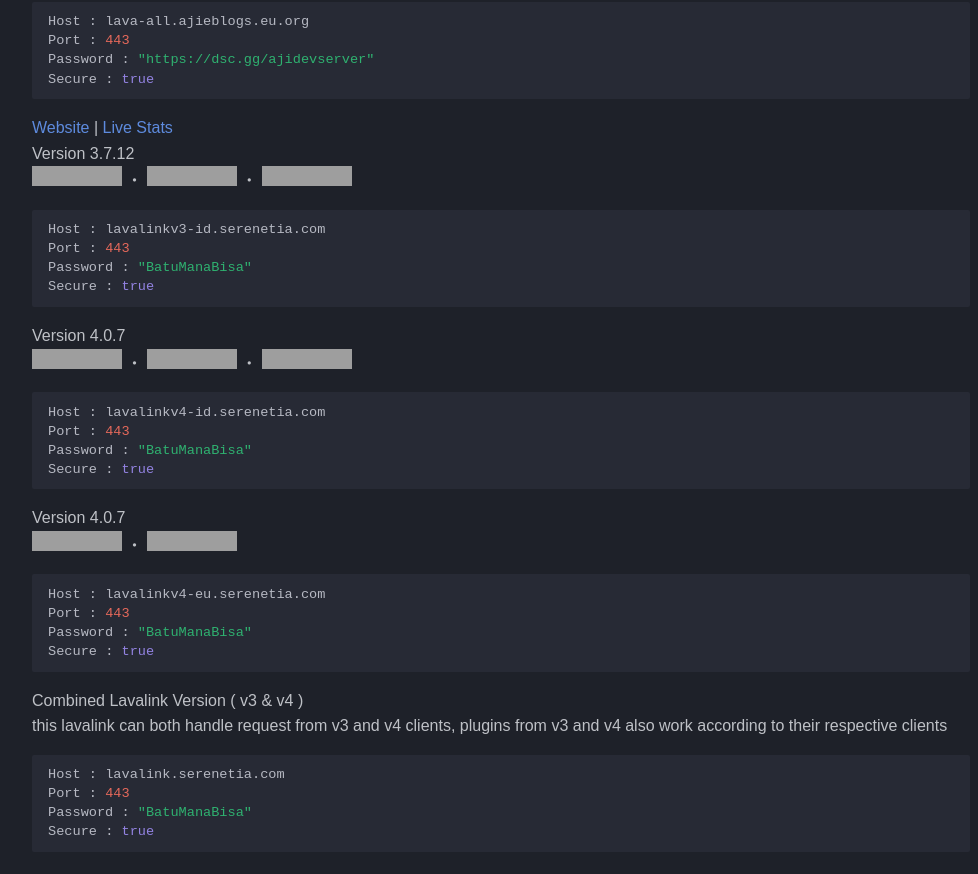
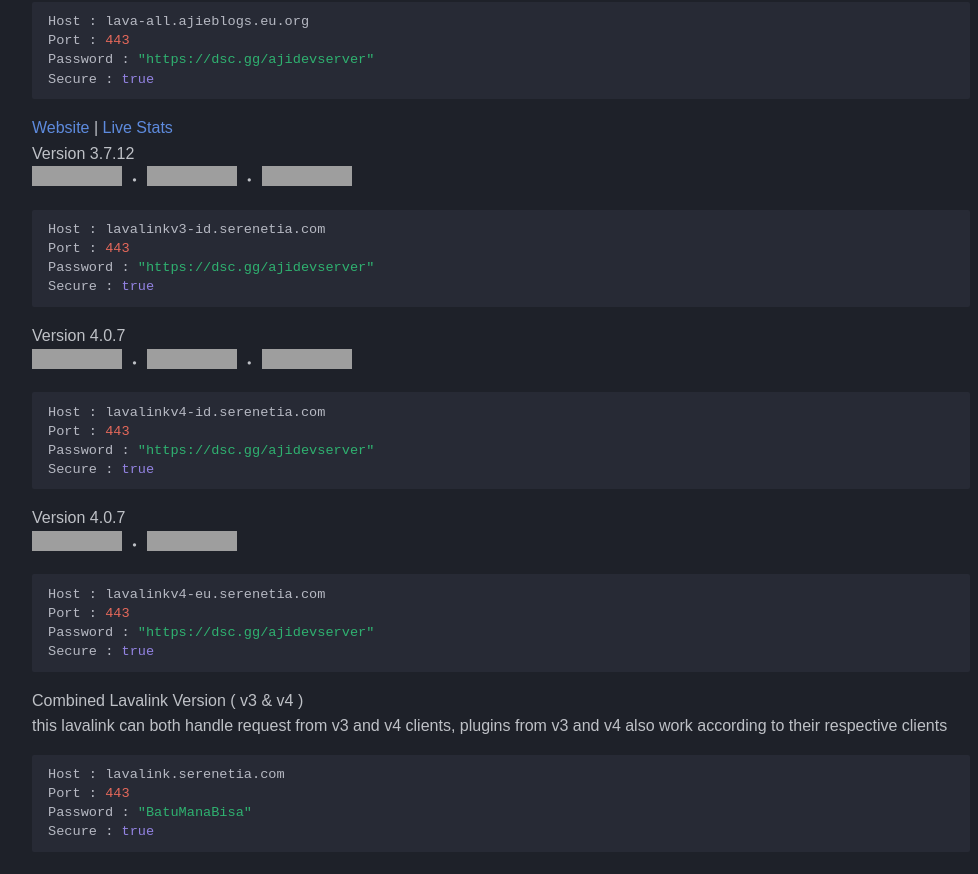
Before and after one commit to DarrenOfficial/lavalink-list, an MkDocs documentation site: the page built from docs/SSL/lavalink-with-ssl.md, in a window 1280 px wide and 900 px high, scrolled down 890 px, cut to the strip 0-874 px from the top of the window. Shown: the whole strip, without its empty margins (14-992 px from the left). Built offline with MkDocs 1.6.1 and Material for MkDocs 9.7.7, drawn with Linux system fonts in a browser that asks for light colours; some web fonts are replaced; comment, search, counter and statistics services are not loaded; a style sheet for code colours, icons or effects is not loaded; grey boxes are pictures that could not be loaded.

Commit message:
Update lavalink-with-ssl.md

````diff
--- a/docs/SSL/lavalink-with-ssl.md
+++ b/docs/SSL/lavalink-with-ssl.md
@@ -55,7 +55,7 @@ Version 3.7.12 <br />
 ```bash
 Host : lavalinkv3-id.serenetia.com
 Port : 443
-Password : "BatuManaBisa"
+Password : "https://dsc.gg/ajidevserver"
 Secure : true
 ```
 Version 4.0.7 <br />
@@ -63,7 +63,7 @@ Version 4.0.7 <br />
 ```bash
 Host : lavalinkv4-id.serenetia.com
 Port : 443
-Password : "BatuManaBisa"
+Password : "https://dsc.gg/ajidevserver"
 Secure : true
 ```
 Version 4.0.7 <br />
@@ -71,7 +71,7 @@ Version 4.0.7 <br />
 ```bash
 Host : lavalinkv4-eu.serenetia.com
 Port : 443
-Password : "BatuManaBisa"
+Password : "https://dsc.gg/ajidevserver"
 Secure : true
 ```
 Combined Lavalink Version ( v3 & v4 ) <br />
````
